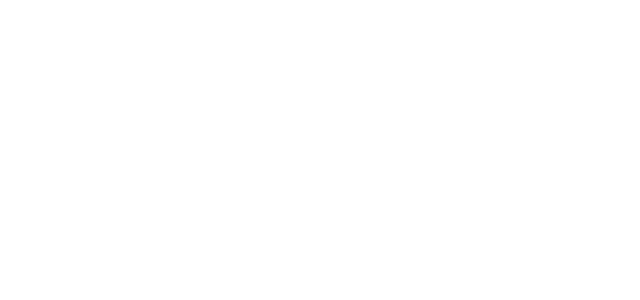
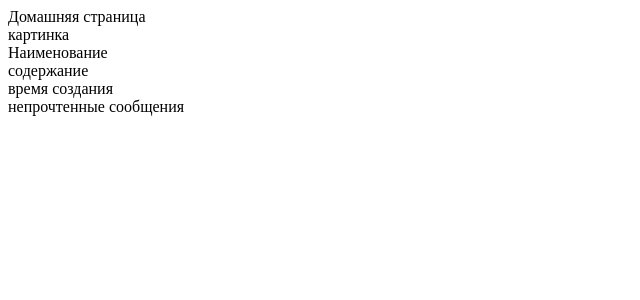
Before and after one commit to BaronGalileo/messenger-zubr, a React (Create React App) app in the folder frontend/messenger-zubr/: page / in a window 1280 px wide. Shown: the top 300 px of the page, without its empty margins (0-640 px from the left). Built offline with nearby package versions, Linux system fonts and the light colour scheme.

Commit message:
gitignor add

```diff
--- a/frontend/messenger-zubr/src/components/App.tsx
+++ b/frontend/messenger-zubr/src/components/App.tsx
@@ -1,4 +1,18 @@
+import { Route, Routes } from "react-router-dom"
+import { HomePage } from "../pages/Home"
+import { RoomPage } from "../pages/Room"
+import { Notfoundpage } from "../pages/Notfoundpage"
+
 const App = () => {
-    return (<></>)
+    return(
+    <div className="App">
+
+      <Routes>
+        <Route path="/" element={<HomePage/>}/>
+        <Route path="a" element={<RoomPage/>}/>
+        <Route path="*" element={<Notfoundpage/>}/>
+      </Routes>
+  </div>
+  )
 }
 export {App}
--- /dev/null
+++ b/frontend/messenger-zubr/src/components/Card_Room/CardRoom.tsx
@@ -0,0 +1,25 @@
+export const CardRoom = () => {
+    return(
+        <div className="card-room-wrapper">
+            <div className="card-room-avatar">
+                картинка
+            </div>
+            <div className="card-room-name_contex">
+                <div className="card-name">
+                    Наименование
+                </div>
+                <div className="card-contex">
+                    содержание
+                </div>
+            </div>
+            <div className="card-room-time_noread">
+                <div className="card-time">
+                    время создания
+                </div>
+                <div className="card-noread">
+                    непрочтенные сообщения
+                </div>
+            </div>
+        </div>
+    )
+}
--- a/frontend/messenger-zubr/src/index.tsx
+++ b/frontend/messenger-zubr/src/index.tsx
@@ -1,13 +1,16 @@
 import React from 'react';
 import ReactDOM from 'react-dom/client';
-import {App} from './components/App';
+import { App } from './components/App';
+import { BrowserRouter } from 'react-router-dom';
 
 
 const root = ReactDOM.createRoot(
   document.getElementById('root') as HTMLElement
 );
 root.render(
-  <React.StrictMode>
-    <App />
-  </React.StrictMode>
+  // <React.StrictMode>
+  <BrowserRouter>
+    <App/>
+  </BrowserRouter>
+  // </React.StrictMode>
 );
--- /dev/null
+++ b/frontend/messenger-zubr/src/pages/Home.tsx
@@ -0,0 +1,9 @@
+import { CardRoom } from "../components/Card_Room/CardRoom"
+
+const HomePage = () => {
+    return <div>
+        Домашняя страница
+        <CardRoom/>
+    </div>
+}
+export {HomePage}
--- /dev/null
+++ b/frontend/messenger-zubr/src/pages/Notfoundpage.tsx
@@ -0,0 +1,9 @@
+import { Link } from "react-router-dom";
+
+export const Notfoundpage = () => {
+    return(
+        <div className="item">
+            Такой страницы не сущуствует. Перейдите <Link to="/" style={{color: "#D20A11"}}>Home</Link>
+        </div>
+    )
+}
--- /dev/null
+++ b/frontend/messenger-zubr/src/pages/Room.tsx
@@ -0,0 +1,6 @@
+const RoomPage = () => {
+    return <div>
+        Room page
+    </div>
+}
+export {RoomPage}
--- /dev/null
+++ b/frontend/messenger-zubr/src/types/data.ts
@@ -0,0 +1,5 @@
+export interface Room {
+    id: number;
+    avatar: string;
+    created_last_ms: Date;
+}
```
Also changed, not shown: frontend/messenger-zubr/package.json (+11 -5 lines), 2 other files (tests, documents, lock files or other folders).
